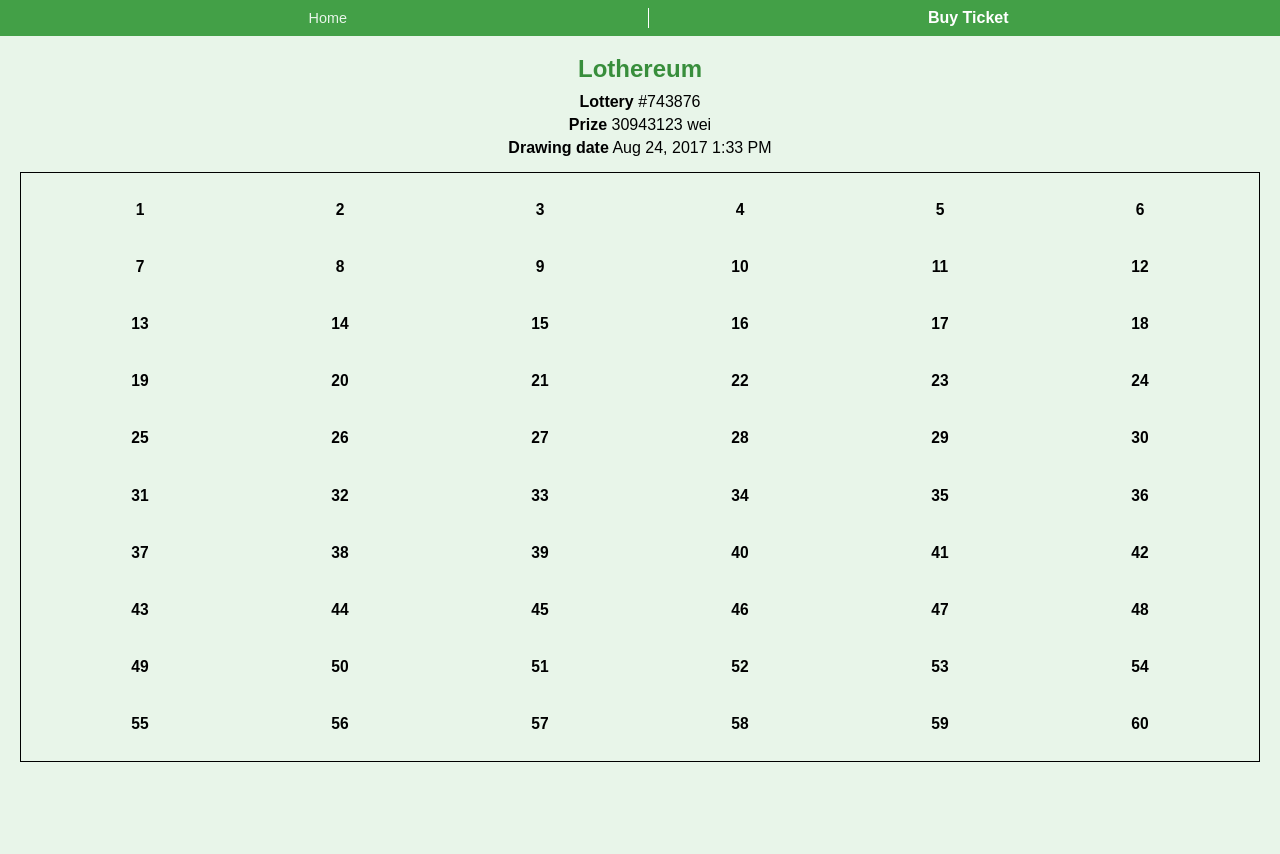
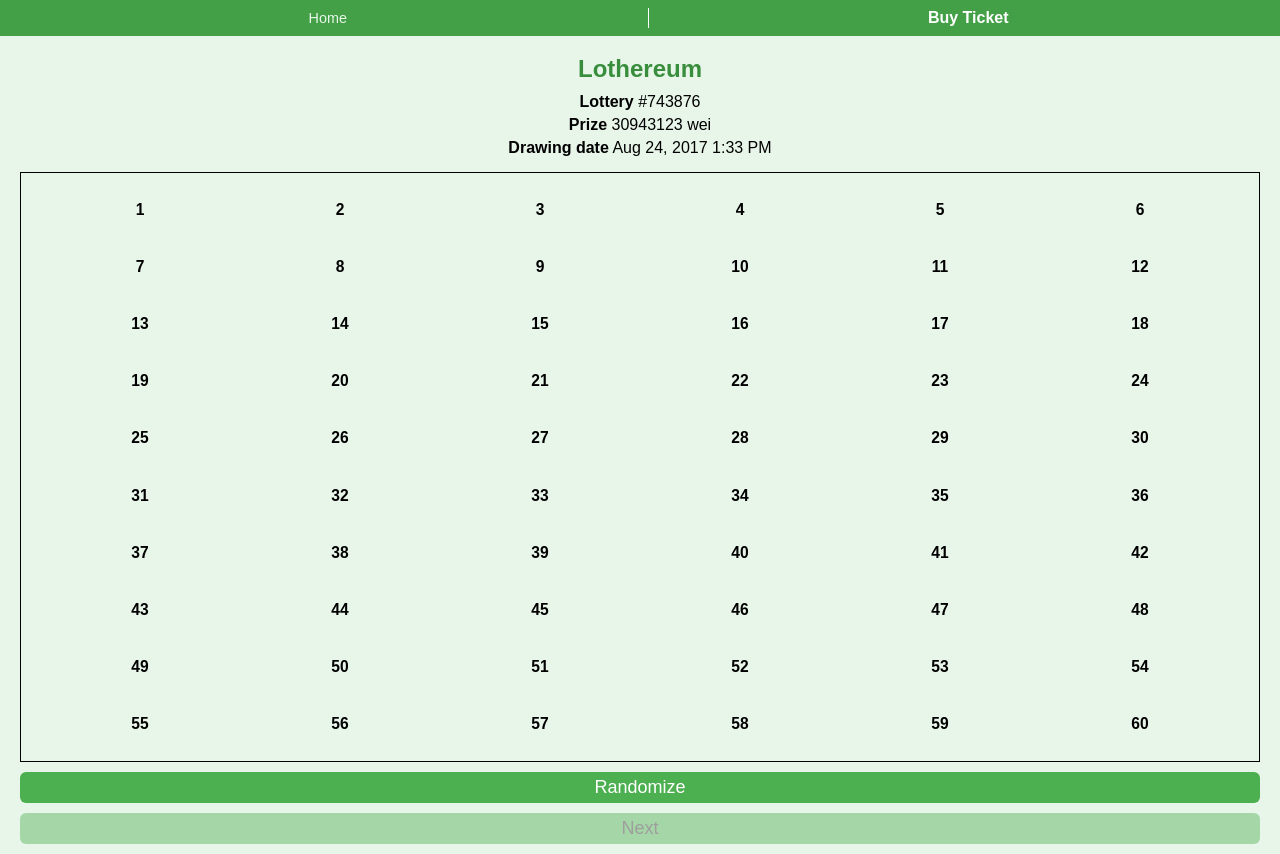
Before and after one commit to onepercentio/lothereum-app, a React (Create React App) app: page / in a window 1280 px wide. Both pictures are taken after a click on the button "Buy Ticket". Before the commit the page ends 800 px from the top, so only its background shows below. Built offline with nearby package versions, Linux system fonts and the light colour scheme.

Commit message:
ticket randoming

```diff
--- a/src/App.js
+++ b/src/App.js
@@ -1,7 +1,7 @@
 import React, { Component } from 'react'
 import { ScreenContainer, ContentContainer, Navigation } from './UI'
-import CurrentDrawing from './CurrentDrawing'
-import BuyTicket from './BuyTicket'
+import CurrentDrawing from './Screens/CurrentDrawing'
+import BuyTicket from './Screens/BuyTicket'
 
 // import Web3 from 'web3'
 // const web3 = new Web3(new Web3.providers.HttpProvider("http://localhost:8545"))
--- a/src/BuyTicket/index.js
+++ /dev/null
@@ -1,44 +0,0 @@
-import React, { Component } from 'react'
-import { ScreenContainer, BlockContainer, Logo, DrawingInfo, NumberPicker } from '../UI'
-
-class BuyTicket extends Component {
-  constructor(props){
-    super(props)
-    this.state = {
-      selectedNumbers: [],
-      maxNumber: 60,
-      numbersInTicket: 6
-    }
-    this.handleToggleNumber = this.handleToggleNumber.bind(this)
-  }
-
-  handleToggleNumber = n => {
-    let { selectedNumbers, numbersInTicket } = this.state
-    if(selectedNumbers.find(k => k === n)){
-      this.setState({ selectedNumbers: selectedNumbers.filter(k => k !== n)})
-    } else if(selectedNumbers.length < numbersInTicket){
-      this.setState({ selectedNumbers: selectedNumbers.concat([n])})
-    }
-  }
-
-  render() {
-    let { selectedNumbers, maxNumber, numbersInTicket } = this.state
-    return (
-      <ScreenContainer>
-        <BlockContainer>
-            <Logo />
-            <DrawingInfo id={743876} prize={30943123}/>
-        </BlockContainer>
-        <BlockContainer>
-            <NumberPicker
-              maxNumber={maxNumber}
-              selectedNumbers={selectedNumbers}
-              numbersInTicket={numbersInTicket}
-              onToggle={this.handleToggleNumber}/>
-        </BlockContainer>
-      </ScreenContainer>
-    )
-  }
-}
-
-export default BuyTicket
--- /dev/null
+++ b/src/Screens/BuyTicket.js
@@ -0,0 +1,108 @@
+import React, { Component } from 'react'
+import {
+  ScreenContainer,
+  BlockContainer,
+  Logo,
+  Button,
+  DrawingInfo,
+  NumberPicker,
+  Ticket
+} from '../UI'
+
+class BuyTicket extends Component {
+  constructor(props){
+    super(props)
+    this.state = {
+      selectedNumbers: [],
+      maxNumber: 60,
+      numbersInTicket: 6,
+      showPurchaseConfirmation: false
+    }
+    this.handleToggleNumber = this.handleToggleNumber.bind(this)
+    this.handleNext = this.handleNext.bind(this)
+    this.handlePressRandom = this.handlePressRandom.bind(this)
+    this.handleCancel = this.handleCancel.bind(this)
+    this.handleConfirmPurchase = this.handleConfirmPurchase.bind(this)
+  }
+
+  handleToggleNumber = n => {
+    let { selectedNumbers, numbersInTicket } = this.state
+    if(selectedNumbers.find(k => k === n)){
+      this.setState({ selectedNumbers: selectedNumbers.filter(k => k !== n)})
+    } else if(selectedNumbers.length < numbersInTicket){
+      this.setState({ selectedNumbers: selectedNumbers.concat([n])})
+    }
+  }
+
+  handleNext = _ => {
+    this.setState({
+      selectedNumbers: this.state.selectedNumbers.sort((a,b) => a-b),
+      showPurchaseConfirmation: true
+    })
+  }
+
+  handlePressRandom = _ => {
+    let { maxNumber, numbersInTicket } = this.state
+    let randomizedNumbers = [], n
+    while(randomizedNumbers.length < numbersInTicket){
+      n = Math.floor(Math.random() * maxNumber) + 1
+      if(randomizedNumbers.indexOf(n) === -1) randomizedNumbers.push(n)
+    }
+    this.setState({ selectedNumbers: randomizedNumbers })
+  }
+
+  handleCancel = _ => this.setState({ showPurchaseConfirmation: false })
+
+  handleConfirmPurchase = _ => {
+    alert("Ticket purchased: #123456")
+    this.setState({ showPurchaseConfirmation: false, selectedNumbers: [] })
+  }
+
+  render() {
+    let { selectedNumbers, maxNumber, numbersInTicket, showPurchaseConfirmation } = this.state
+    return (
+      <ScreenContainer>
+        <BlockContainer>
+            <Logo />
+            <DrawingInfo id={743876} prize={30943123}/>
+        </BlockContainer>
+        { showPurchaseConfirmation ? (
+          <ScreenContainer>
+            <BlockContainer>
+              <Ticket numbers={selectedNumbers}/>
+            </BlockContainer>
+            <BlockContainer>
+              <Button
+                  onClick={ this.handleConfirmPurchase }>OK</Button>
+            </BlockContainer>
+            <BlockContainer>
+              <Button
+                  onClick={ this.handleCancel }>Not quite</Button>
+            </BlockContainer>
+          </ScreenContainer>
+        ) : (
+          <ScreenContainer>
+            <BlockContainer>
+                <NumberPicker
+                  maxNumber={maxNumber}
+                  selectedNumbers={selectedNumbers}
+                  numbersInTicket={numbersInTicket}
+                  onToggle={this.handleToggleNumber}/>
+            </BlockContainer>
+            <BlockContainer>
+              <Button
+                onClick={ this.handlePressRandom }>Randomize</Button>
+            </BlockContainer>
+            <BlockContainer>
+              <Button
+                disabled={ selectedNumbers.length < numbersInTicket }
+                onClick={ this.handleNext }>Next</Button>
+            </BlockContainer>
+          </ScreenContainer>
+        )}
+      </ScreenContainer>
+    )
+  }
+}
+
+export default BuyTicket
--- /dev/null
+++ b/src/UI/Button/Button.css
@@ -0,0 +1,18 @@
+.Button {
+    display: flex;
+    flex: 1;
+    border: none;
+    font-size: 18px;
+    border-radius: 6px;
+    flex-direction: row;
+    justify-content: center;
+    align-items: center;
+    padding: 5px 5px;
+    color: white;
+    background-color: #4CAF50;
+}
+
+.disabled {
+    color: #9E9E9E;
+    background-color: #A5D6A7;
+}
--- /dev/null
+++ b/src/UI/Button/index.js
@@ -0,0 +1,11 @@
+import React from 'react'
+import './Button.css'
+
+export default ({ disabled, onClick, children }) => (
+    <button
+        className={`Button ${disabled ? 'disabled' : ''}`}
+        disabled={disabled}
+        onClick={onClick}>
+        {children}
+    </button>
+)
--- a/src/UI/Ticket/index.js
+++ b/src/UI/Ticket/index.js
@@ -3,7 +3,7 @@ import './Ticket.css'
 
 export default ({ ticketId, numbers }) => (
     <div className="TicketContainer">
-        <div className="TicketId">Ticket #{ticketId}</div>
+        { ticketId ? <div className="TicketId">Ticket #{ticketId}</div> : null }
         <div className="Numbers">{numbers.map(n => (<h3>{n}</h3>))}</div>
     </div>
 )
--- a/src/UI/index.js
+++ b/src/UI/index.js
@@ -7,3 +7,4 @@ export { default as TicketBox } from './TicketBox'
 export { default as Ticket } from './Ticket'
 export { default as Navigation } from './Navigation'
 export { default as NumberPicker } from './NumberPicker'
+export { default as Button } from './Button'
```
Also changed, not shown: src/Screens/CurrentDrawing.js (renamed from src/CurrentDrawing/index.js).
